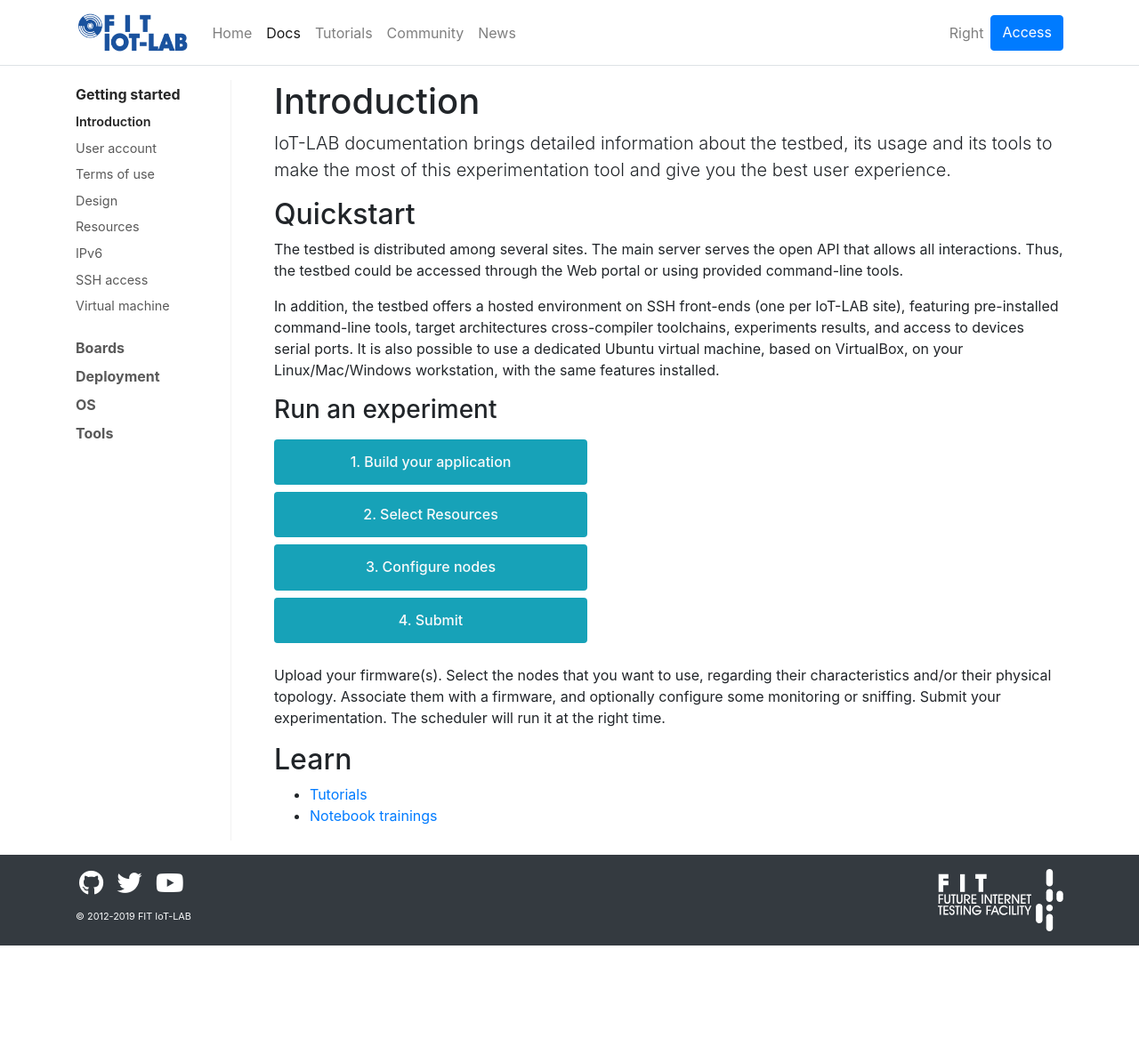
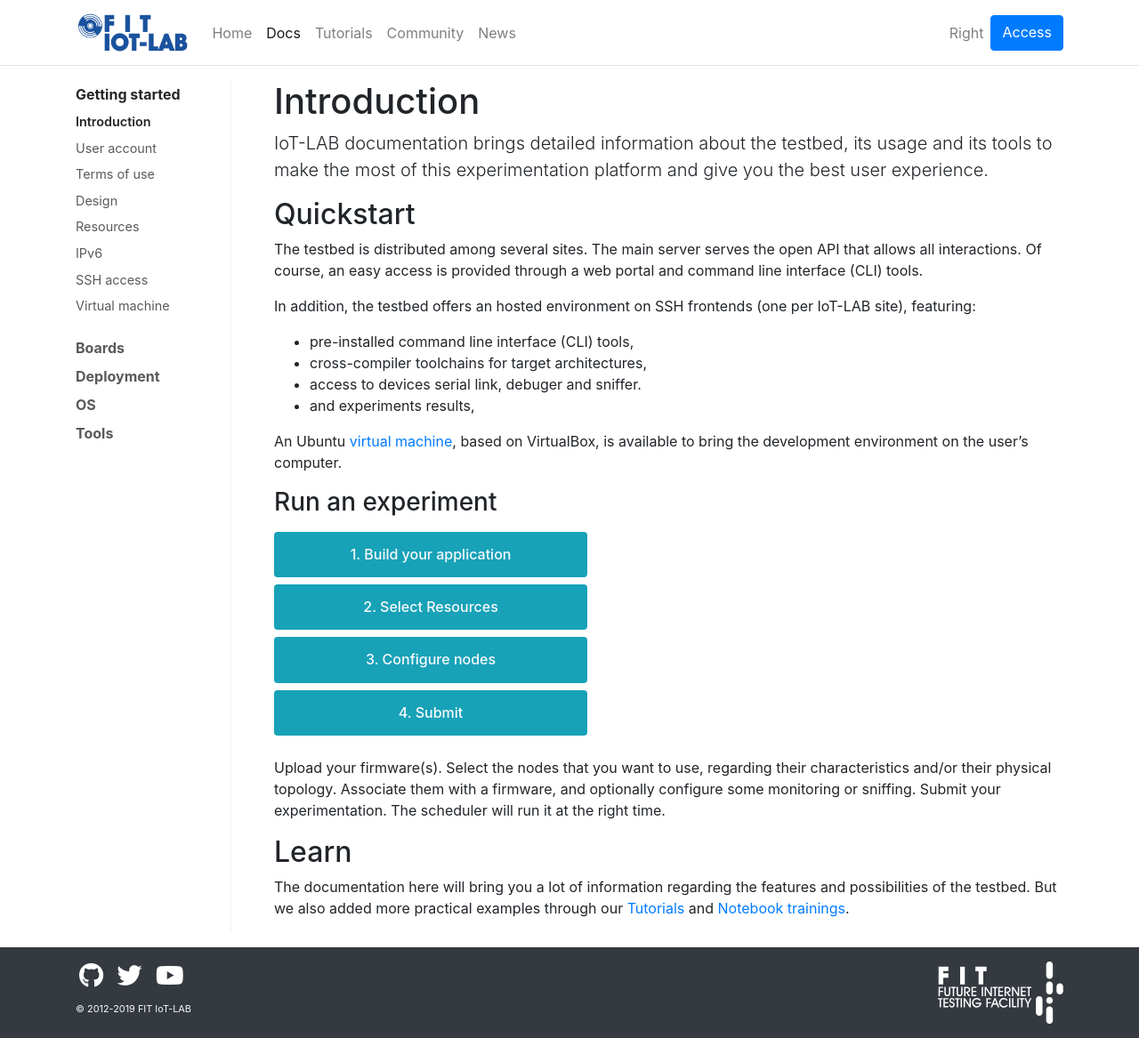
Before and after one commit to iot-lab/iot-lab.github.io, a Jekyll site: the page built from docs/getting-started/introduction.md, in a window 1280 px wide. Shown: the whole page at 89% size. Built offline with Jekyll 4.4.1, drawn with Linux system fonts in a browser that asks for light colours; before the commit the page ends 1063 px from its top, so only the background shows below that.

Commit message:
getting-started: introduction review

```diff
--- a/docs/getting-started/introduction.md
+++ b/docs/getting-started/introduction.md
@@ -1,14 +1,20 @@
 ---
 title: Introduction
 group: getting-started
-description: IoT-LAB documentation brings detailed information about the testbed, its usage and its tools to make the most of this experimentation tool and give you the best user experience.
+description: IoT-LAB documentation brings detailed information about the testbed, its usage and its tools to make the most of this experimentation platform and give you the best user experience.
 ---
 
 ## Quickstart
 
-The testbed is distributed among several sites. The main server serves the open API that allows all interactions. Thus, the testbed could be accessed through the Web portal or using provided command-line tools.
+The testbed is distributed among several sites. The main server serves the open API that allows all interactions. Of course, an easy access is provided through a web portal and command line interface (CLI) tools.
 
-In addition, the testbed offers a hosted environment on SSH front-ends (one per IoT-LAB site), featuring pre-installed command-line tools, target architectures cross-compiler toolchains, experiments results, and access to devices serial ports. It is also possible to use a dedicated Ubuntu virtual machine, based on VirtualBox, on your Linux/Mac/Windows workstation, with the same features installed.
+In addition, the testbed offers an hosted environment on SSH frontends (one per IoT-LAB site), featuring:
+- pre-installed command line interface (CLI) tools,
+- cross-compiler toolchains for target architectures,
+- access to devices serial link, debuger and sniffer.
+- and experiments results,
+
+An Ubuntu [virtual machine]({% link docs/getting-started/virtual-machine.md %}), based on VirtualBox, is available to bring the development environment on the user's computer.
 
 ### Run an experiment
 
@@ -33,5 +39,5 @@ Upload your firmware(s). Select the nodes that you want to use, regarding their
 
 ## Learn
 
-- [Tutorials]()
-- [Notebook trainings]()
+The documentation here will bring you a lot of information regarding the features and possibilities of the testbed. But we also added more practical examples through our [Tutorials]()
+and [Notebook trainings]().
```
